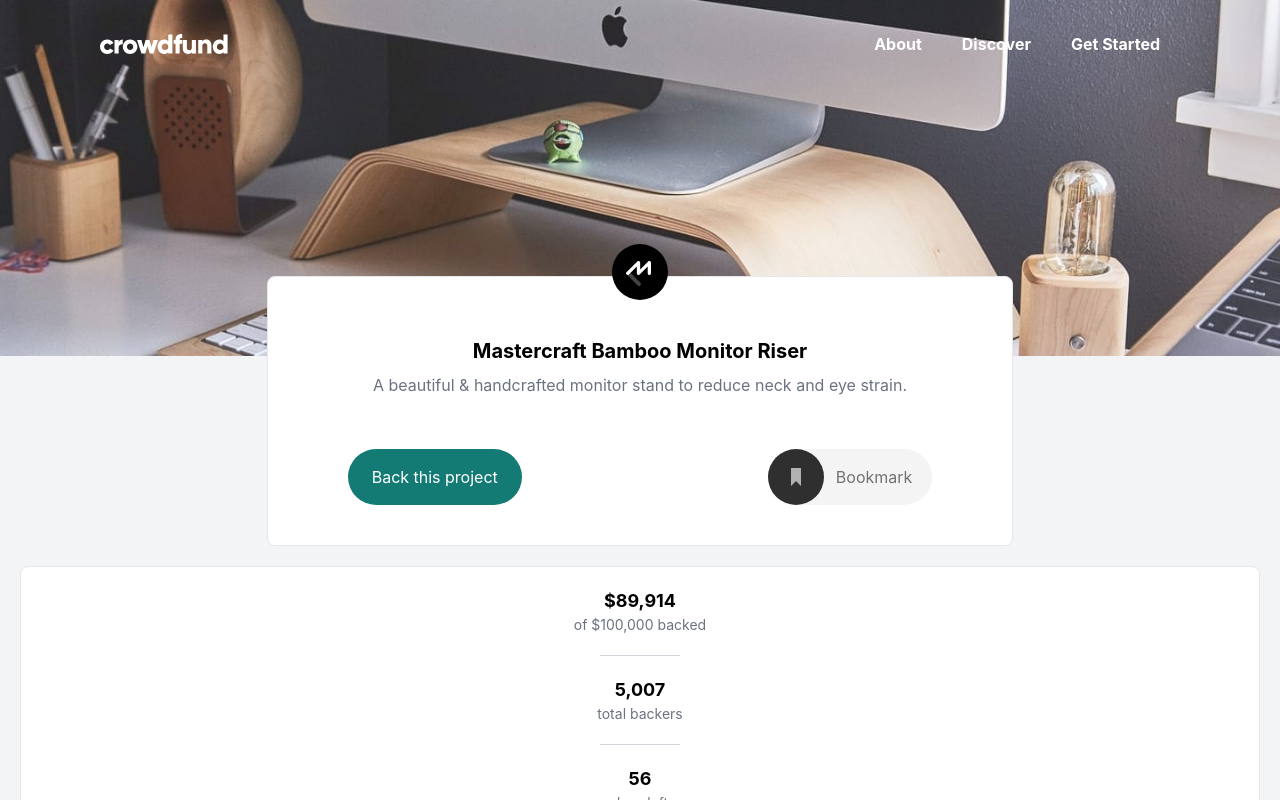
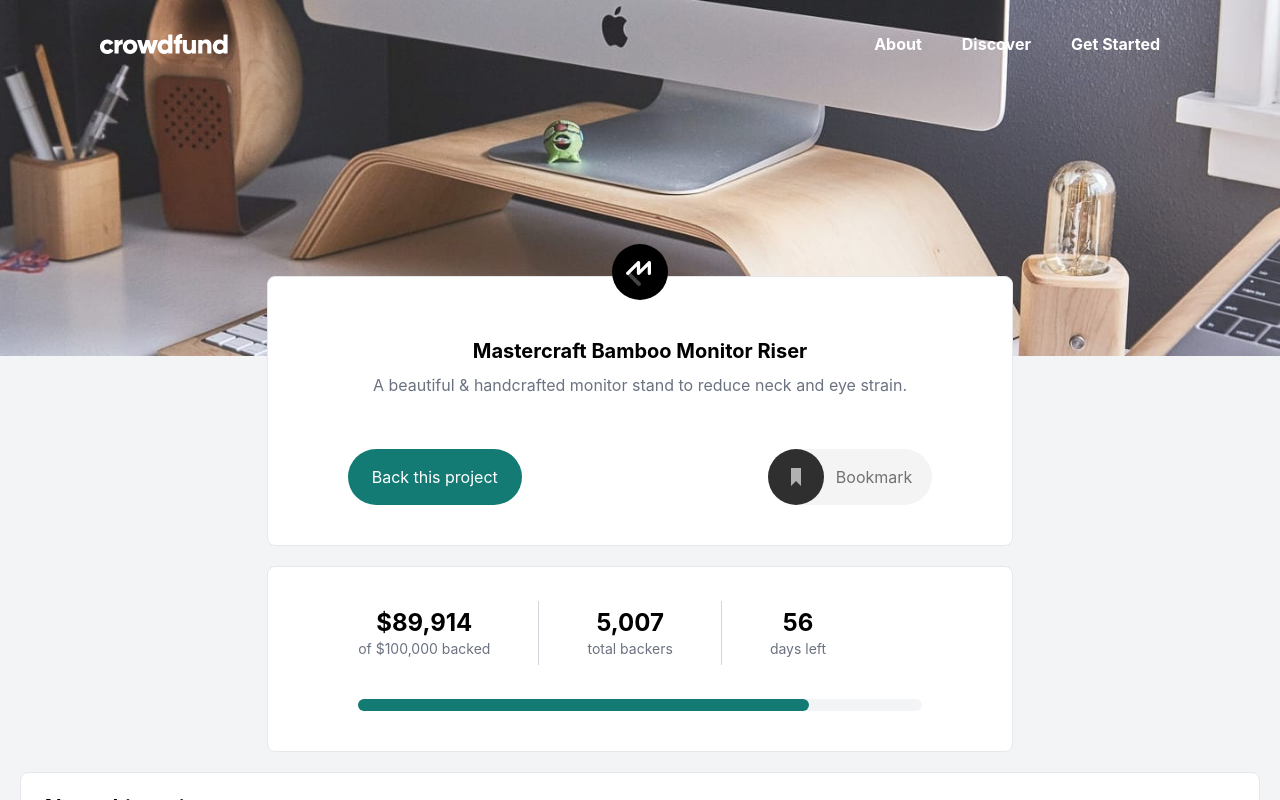
Before and after one commit to TifennQ/Crowdfunding-product-page-FrontEndMentor, a React (Create React App) app: page / in a window 1280 px wide. Shown: the top 800 px of the page. Built offline with nearby package versions, Linux system fonts and the light colour scheme.

Commit message:
backers 1140px

```diff
--- a/src/App.js
+++ b/src/App.js
@@ -49,7 +49,7 @@ function App() {
       <ModalCompleted isModalCompletedOpen={isModalCompletedOpen} setIsModalCompletedOpen={setIsModalCompletedOpen}/>
       <Showcase isDesktop={isDesktop}/>
       <Section1 isModalOpen={isModalOpen} setIsModalOpen={setIsModalOpen} isDesktop={isDesktop}/>
-      <Backers/>
+      <Backers isDesktop={isDesktop}/>
       <About/>
     </div>
   );
--- a/src/components/Backers.js
+++ b/src/components/Backers.js
@@ -1,24 +1,26 @@
 import React from 'react'
 
-const Backers = () => {
+const Backers = ({isDesktop}) => {
     return (
         <>
-            <section className="bg-white border mx-5 px-5 rounded-lg mt-5 pb-5">
+            <section className={`${isDesktop ? "bg-white border w-7/12 mx-auto px-5 rounded-lg mt-5 pb-10" : "bg-white border mx-5 px-5 rounded-lg mt-5 pb-5"}`}>
+                <div className={`${isDesktop ? "w-4/5 flex items-center justify-start py-5 m-auto" : null}`}>
                     <div className="text-center py-5">
-                    <h2 className="text-lg font-bold">$89,914</h2>
+                        <h2 className={`${isDesktop ? "text-2xl font-bold" : "text-lg font-bold"}`}>$89,914</h2>
                         <p className="text-sm text-gray-500">of $100,000 backed</p>
                     </div>
-                <div className="w-20 m-auto border-b border-gray-300"></div>
+                    <div className={`${isDesktop ?  "h-16 border-r mx-12 border-gray-300" : "w-20 m-auto border-b border-gray-300"}`}></div>
                     <div className="text-center py-5">
-                    <h2 className="text-lg font-bold">5,007</h2>
+                        <h2 className={`${isDesktop ? "text-2xl font-bold" : "text-lg font-bold"}`}>5,007</h2>
                         <p className="text-sm text-gray-500">total backers</p>
                     </div>
-                <div className="w-20 m-auto border-b border-gray-300"></div>
+                    <div className={`${isDesktop ?  "h-16 mx-12 border-r border-gray-300" : "w-20 m-auto border-b border-gray-300"}`}></div>
                     <div className="text-center py-5">
-                    <h2 className="text-lg font-bold">56</h2>
+                        <h2 className={`${isDesktop ? "text-2xl font-bold" : "text-lg font-bold"}`}>56</h2>
                         <p className="text-sm text-gray-500">days left</p>
                     </div>
-                <div className="loadbar-container rounded-lg m-auto">
+                </div>
+                <div className="w-4/5  loadbar-container rounded-lg m-auto">
                     <div className="loadbar rounded-lg"></div>
                 </div>
             </section>
--- a/src/index.css
+++ b/src/index.css
@@ -83,7 +83,7 @@ body {
 }
 
 .loadbar-container {
-  width: 90%;
+  /* width: 90%; */
   height: 0.8rem;
   background-color: #f3f4f6;
 }
```
Lines whose indentation alone changed are shown as unchanged.
